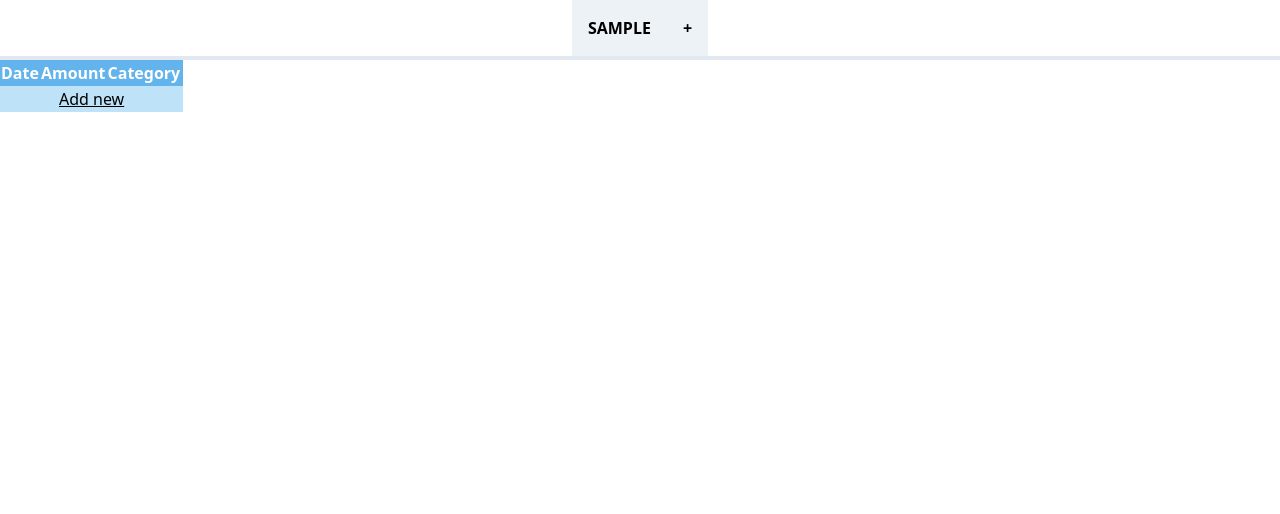
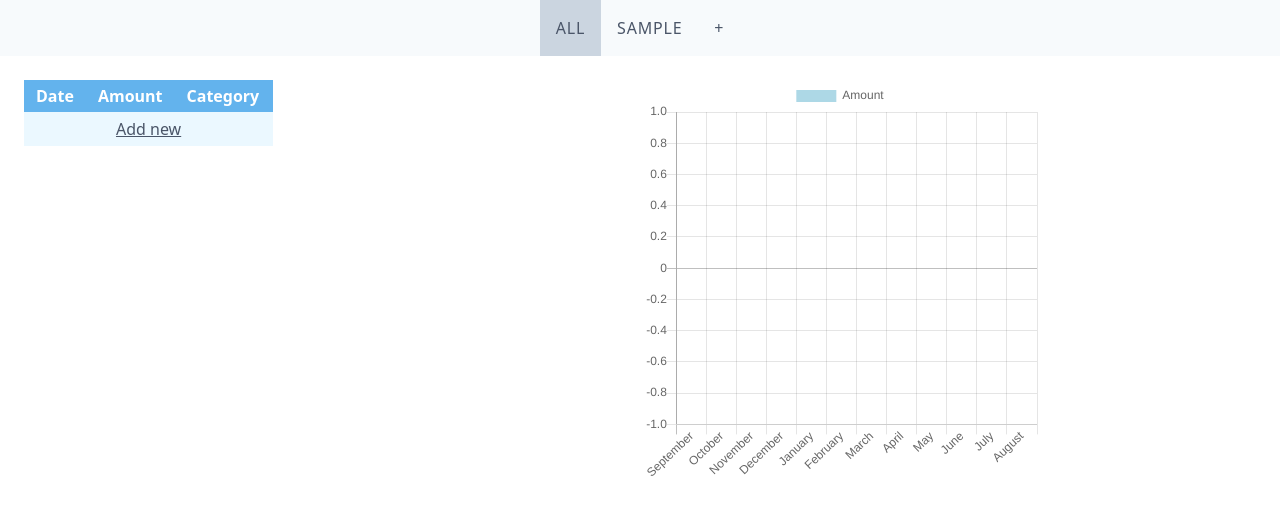
Before and after one commit to kevink520/bill-tracker, a Vue app: page / in a window 1280 px wide. Both pictures are taken after typing "Sample" into the empty fields and a click on the button "Add". Shown: the top 514 px of the page. Built offline with nearby package versions, Linux system fonts and the light colour scheme.

Commit message:
Completed the app

```diff
--- a/package.json
+++ b/package.json
@@ -8,8 +8,11 @@
     "lint": "vue-cli-service lint"
   },
   "dependencies": {
+    "chart.js": "^2.9.3",
     "core-js": "^3.6.5",
+    "moment": "^2.27.0",
     "vue": "^2.6.11",
+    "vue-chartjs": "^3.5.0",
     "vue-moment": "^4.1.0",
     "vuejs-datepicker": "^1.6.2"
   },
--- a/src/App.vue
+++ b/src/App.vue
@@ -13,12 +13,15 @@
       <div v-else>
         <NavBar
           :categories="categories"
+          :activeCategory="activeCategory"
           @triggerShowAddCategory="triggerShowAddCategory"
+          @clearActiveCategory="clearActiveCategory"
+          @setActiveCategory="setActiveCategory"
         />
-        <div class="container flex">
+        <div class="container flex p-6">
           <div class="w-1/2">
             <BillsTable
-              :bills="bills"
+              :bills="activeBills"
               @triggerShowAddBill="triggerShowAddBill"
               @removeBill="removeBill"
             />
@@ -55,7 +58,8 @@ export default {
       bills: [],
       categories: [],
       shouldShowAddCategory: true,
-      shouldShowAddBill: false
+      shouldShowAddBill: false,
+      activeCategory: '',
     };
   },
   methods: {
@@ -75,7 +79,13 @@ export default {
     },
     removeBill(index) {
       this.bills = this.bills.slice(0, index).concat(this.bills.slice(index + 1));
-    }
+    },
+    clearActiveCategory() {
+      this.activeCategory = '';
+    },
+    setActiveCategory(category) {
+      this.activeCategory = category;
+    },
   },
   watch: {
     bills() {
@@ -94,9 +104,13 @@ export default {
       this.categories = JSON.parse(localStorage.getItem('categories'));
     }
 
-    if (this.bills.length === 0 && this.categories.length === 0) {
-      this.shouldShowAddCategory = true;
-    }
-  }
+    this.shouldShowAddCategory = this.bills.length === 0 && this.categories.length === 0;
+  },
+  computed: {
+    activeBills() {
+      return this.bills.filter(bill => this.activeCategory ? bill.category === this.activeCategory : true)
+        .sort((a, b) => new Date(a.date) < new Date(b.date) ? 1 : -1);
+    },
+  },
 };
 </script>
--- a/src/components/AddBill.vue
+++ b/src/components/AddBill.vue
@@ -2,15 +2,19 @@
   <div class="h-100 w-full flex items-center justify-center font-sans">
     <div class="bg-white rounded shadow p-6 m-4 w-full lg:w-3/4 lg:max-w-lg">
       <div class="mb-4">
-        <h1 class="text-gray-800">Enter a new bill</h1>
+        <h1 class="text-gray-700">Enter a new bill</h1>
         <p></p>
         <div class="flex mt-4">
           <Datepicker
-            wrapper-class="shadow appearance-none border rounded text-gray-700"
+            wrapper-class="w-full shadow appearance-none border rounded text-gray-700"
             input-class="w-full py-2 px-3 mr-4"
             v-model="date"
+            format="MMM d, yyyy"
           />
-          <select v-model="category">
+          <select
+            class="px-2"
+            v-model="category"
+          >
             <option
               v-for="category in categories"
               :value="category"
--- a/src/components/AddCategory.vue
+++ b/src/components/AddCategory.vue
@@ -2,11 +2,11 @@
   <div class="h-100 w-full flex items-center justify-center font-sans">
     <div class="bg-white rounded shadow p-6 m-4 w-full lg:w-3/4 lg:max-w-lg">
       <div class="mb-4">
-        <h1 class="text-gray-900">Enter a category of bills</h1>
-        <p>E.g. 'Electricity' or 'Gas' or 'Internet'</p>
+        <h1 class="text-gray-700">Enter a category of bills</h1>
+        <p class="text-gray-700">E.g. 'Electricity' or 'Gas' or 'Internet'</p>
         <div class="flex mt-4">
           <input
-            class="shadow appearance-none border rounded w-full py-2 px-3 mr-4 text-gray-900"
+            class="shadow appearance-none border rounded w-full py-2 px-3 mr-4 text-gray-700"
             placeholder="Add category"
             v-model="category"
           />
--- a/src/components/BillsTable.vue
+++ b/src/components/BillsTable.vue
@@ -2,17 +2,34 @@
   <table class="table">
     <thead class="bg-blue-400 text-white">
       <tr>
-        <th scope="col">Date</th>
-        <th scope="col">Amount</th>
-        <th scope="col">Category</th>
-        <th scope="col"></th>
+        <th
+          scope="col"
+          class="py-1 px-3"
+        >
+          Date
+        </th>
+        <th
+          scope="col"
+          class="py-1 px-3"
+        >
+          Amount
+        </th>
+        <th
+          scope="col"
+          class="py-1 px-3"
+        >
+          Category
+        </th>
+        <th
+          scope="col"
+        ></th>
       </tr>
     </thead>
     <tbody>
-      <tr class="p-4 bg-blue-200 text-center">
+      <tr class="p-4 bg-blue-100 text-center">
         <td colspan="4">
           <button
-            class="underline"
+            class="py-1 px-3 underline text-gray-700"
             @click="triggerShowAddBill"
           >
             Add new
@@ -24,11 +41,16 @@
         :key="index"
         class="p-4"
       >
-        <td>{{ bill.date | moment('MMM D, YYYY') }}</td>
-        <td>${{ bill.amount }}</td>
-        <td>{{ bill.category }}</td>
-        <td>
-          <button @click="removeBill(index)">X</button>
+        <td class="py-1 px-3 text-gray-700">{{ bill.date | moment('MMM D, YYYY') }}</td>
+        <td class="py-1 px-3 text-gray-700">${{ bill.amount }}</td>
+        <td class="py-1 px-3 text-gray-700">{{ bill.category }}</td>
+        <td class="py-1 px-3">
+          <button
+            class="py-1 px-3 text-gray-700"
+            @click="removeBill(index)"
+          >
+            &times;
+          </button>
         </td>
       </tr>
     </tbody>
--- a/src/components/Chart.vue
+++ b/src/components/Chart.vue
@@ -0,0 +1,77 @@
+<script>
+import { Bar } from 'vue-chartjs';
+import moment from 'moment';
+
+const last12Months = () => {
+  const months = [
+    'January',
+    'February',
+    'March',
+    'April',
+    'May',
+    'June',
+    'July',
+    'August',
+    'September',
+    'October',
+    'November',
+    'December',
+  ];
+
+  const today = new Date();
+  const orderedMonths = [];
+  let month = today.getMonth() + 1;
+  if (month === 12) {
+    month = 0;
+  }
+
+  for (let i = 0; i < 12; i++) {
+    orderedMonths.push(months[month]);
+    month === 11 ? month = 0 : month++;
+  }
+
+  return orderedMonths;
+};
+
+const processBills = bills => {
+  const oneYearAgo = moment().subtract(1, 'years');
+  const months = last12Months();
+  const monthsWithValues = new Array(12).fill(0);
+  for (const bill of bills) {
+    if (moment(bill.date).isSameOrBefore(oneYearAgo)) {
+      continue;
+    }
+
+    const monthName = moment(bill.date).format('MMMM');
+    const indexOfMonth = months.indexOf(monthName);
+    monthsWithValues[indexOfMonth] += parseInt(bill.amount, 10);
+  }
+
+  return monthsWithValues;
+};
+
+export default {
+  extends: Bar,
+  props: ['bills'],
+  methods: {
+    displayChart() {
+      this.renderChart({
+        labels: last12Months(),
+        datasets: [{
+          label: 'Amount',
+          backgroundColor: 'lightblue',
+          data: processBills(this.bills),
+        }],
+      });
+    },
+  },
+  mounted() {
+    this.displayChart();
+  },
+  watch: {
+    bills() {
+      this.displayChart();
+    }
+  },
+};
+</script>
--- a/src/components/NavBar.vue
+++ b/src/components/NavBar.vue
@@ -1,14 +1,23 @@
 <template>
-  <ul class="list-reset inline flex justify-center border-b-4 mb-0">
+  <ul class="list-reset flex flex-wrap justify-center mb-0 bg-gray-100">
     <li
-      class="top-menu-item"
+      class="top-menu-item text-gray-700"
+      :class="activeCategory === '' ? 'bg-gray-400' : 'bg-gray-100'"
+      @click="clearActiveCategory"
+    >
+      All
+    </li>
+    <li
+      class="top-menu-item text-gray-700"
+      :class="activeCategory === category ? 'bg-gray-400' : 'bg-gray-100'"
       v-for="category in categories"
       :key="category"
+      @click="setActiveCategory(category)"
     >
       {{category}}
     </li>
     <li
-      class="top-menu-item"
+      class="top-menu-item text-gray-700"
       @click="triggerShowAddCategory"
     >
       +
@@ -18,18 +27,24 @@
 
 <script>
 export default {
-  props: ['categories'],
+  props: ['categories', 'activeCategory'],
   methods: {
     triggerShowAddCategory() {
       this.$emit('triggerShowAddCategory');
-    }
-  }
-}
+    },
+    clearActiveCategory() {
+      this.$emit('clearActiveCategory');
+    },
+    setActiveCategory(category) {
+      this.$emit('setActiveCategory', category);
+    },
+  },
+};
 </script>
 
 <style>
 .top-menu-item {
-  @apply .p-4 .inline .bg-gray-200 .uppercase .font-black .cursor-pointer;
+  @apply .p-4 .inline .uppercase .tracking-wider .cursor-pointer;
 }
 .top-menu-item:hover {
   @apply .bg-gray-400;
```
Also changed, not shown: 1 other file (tests, documents, lock files or other folders).
